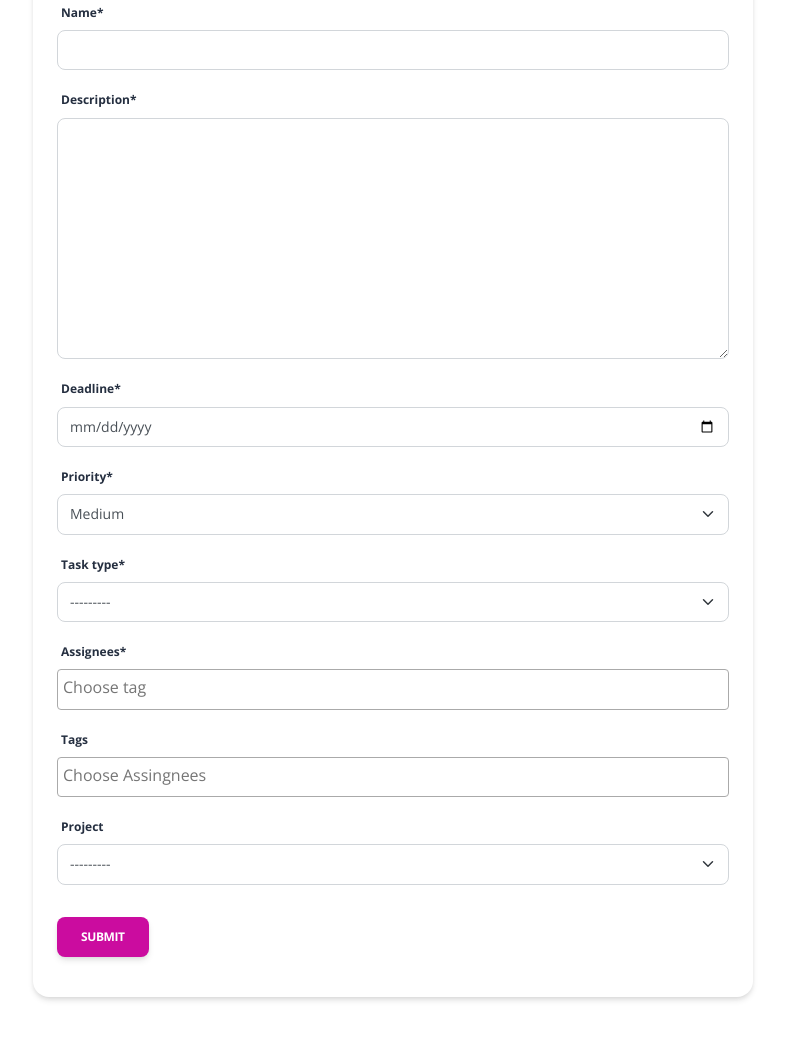
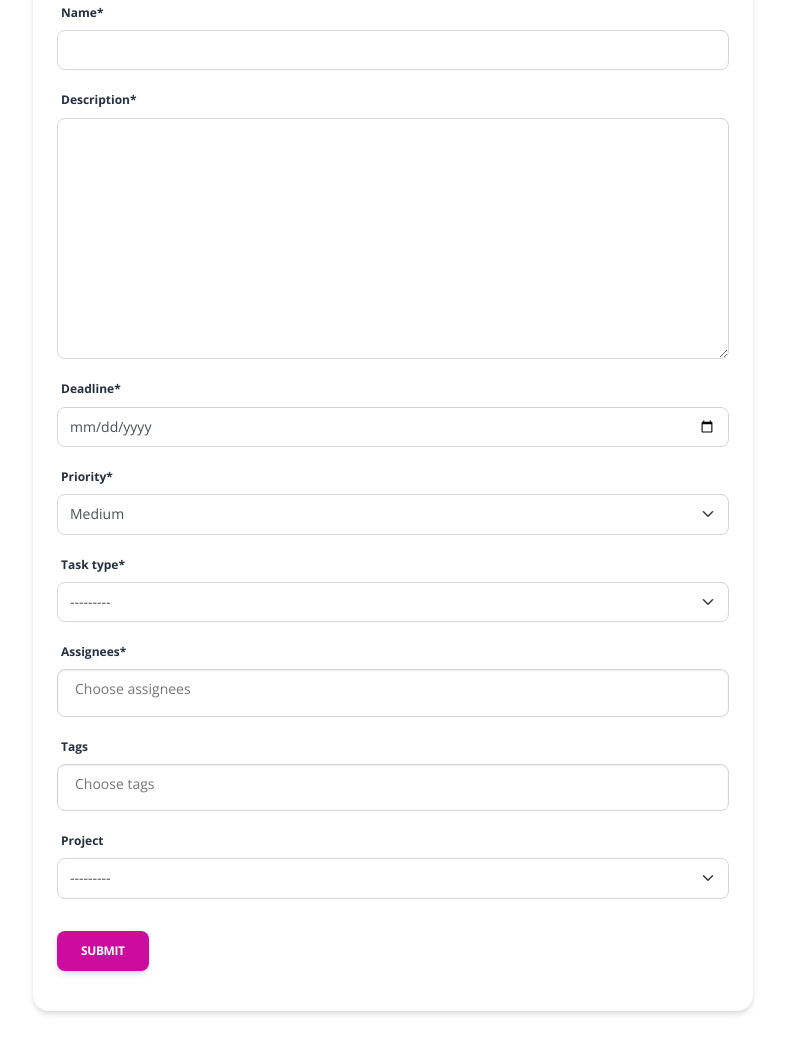
Before and after one commit to Psychox1k/task_forge, a Django app: page /tasks/create/ in a window 1280 px wide. Shown: the part 227-1278 px from the top of the page, without its empty margins (247-1032 px from the left). Run offline with Django 5.2, Linux system fonts and the light colour scheme; the visitor is signed in with stand-in values (Sample User, id 1); data comes from the database, SQL or seed files in the repository; data that the repository does not hold is empty; some libraries are stand-ins or nearby versions.

Commit message:
style(forms, select2): fix style issues in team, task, project forms and add custom CSS/JS for select2

```diff
--- a/static/assets/css/select2-custom.css
+++ b/static/assets/css/select2-custom.css
@@ -0,0 +1,163 @@
+    /* Финальные стили для Select2 */
+    .select2-container {
+      width: 100% !important;
+    }
+
+    /* Основной контейнер выбора */
+    .select2-container--default .select2-selection--multiple {
+      background-color: #fff !important;
+      border: 1px solid #d2d6da !important;
+      border-radius: 0.5rem !important;
+      cursor: text !important;
+      min-height: 2.5rem !important;
+      padding: 0.375rem 0.75rem !important;
+      box-shadow: inset 0 1px 2px rgba(0, 0, 0, 0.075) !important;
+      transition: border-color 0.15s ease-in-out, box-shadow 0.15s ease-in-out !important;
+    }
+
+    /* Фокус */
+    .select2-container--default.select2-container--focus .select2-selection--multiple {
+      border-color: #0c1ccb !important;
+      outline: 0 !important;
+      box-shadow: 0 0 0 0.2rem rgba(12, 66, 203, 0.25) !important;
+    }
+
+    /* Выбранные элементы (таги) */
+    .select2-container--default .select2-selection--multiple .select2-selection__choice {
+      background-color: #1e40e9 !important;
+      border: 1px solid #1e39e9 !important;
+      border-radius: 0.375rem !important;
+      color: #fff !important;
+      font-size: 0.875rem !important;
+      font-weight: 500 !important;
+      line-height: 1.25rem !important;
+      margin: 0.125rem 0.25rem 0.125rem 0 !important;
+      padding: 0.375rem 0.75rem !important;
+      display: inline-flex !important;
+      align-items: center !important;
+    }
+
+    /* Кнопка удаления в тагах */
+    .select2-container--default .select2-selection--multiple .select2-selection__choice__remove {
+      color: rgba(255, 255, 255, 0.8) !important;
+      cursor: pointer !important;
+      display: inline-block !important;
+      font-weight: bold !important;
+      margin-right: 0.375rem !important;
+      margin-left: 0 !important;
+      font-size: 16px !important;
+      line-height: 1 !important;
+      border: none !important;
+      background: none !important;
+      padding: 0 !important;
+    }
+
+    .select2-container--default .select2-selection--multiple .select2-selection__choice__remove:hover {
+      color: #fff !important;
+      background-color: rgba(255, 255, 255, 0.2) !important;
+      border-radius: 50% !important;
+    }
+
+    /* Поле поиска внутри селекта */
+    .select2-container--default .select2-search--inline .select2-search__field {
+      background: transparent !important;
+      border: none !important;
+      outline: 0 !important;
+      box-shadow: none !important;
+      -webkit-appearance: textfield !important;
+      font-size: 0.875rem !important;
+      line-height: 1.25rem !important;
+      min-width: 5rem !important;
+      padding: 0 !important;
+      margin: 0.125rem 0 !important;
+      height: auto !important;
+    }
+
+    /* Dropdown */
+    .select2-dropdown {
+      background-color: #fff !important;
+      border: 1px solid #d2d6da !important;
+      border-radius: 0.5rem !important;
+      box-shadow: 0 0.5rem 1rem rgba(0, 0, 0, 0.15) !important;
+      z-index: 1051 !important;
+    }
+
+    /* Поиск в dropdown */
+    .select2-container--default .select2-search--dropdown .select2-search__field {
+      background-color: #fff !important;
+      border: 1px solid #d2d6da !important;
+      border-radius: 0.375rem !important;
+      color: #495057 !important;
+      font-size: 0.875rem !important;
+      line-height: 1.5 !important;
+      padding: 0.375rem 0.75rem !important;
+      width: 100% !important;
+      box-sizing: border-box !important;
+      margin: 0.5rem !important;
+    }
+
+    .select2-container--default .select2-search--dropdown .select2-search__field:focus {
+      border-color: #0c42cb !important;
+      outline: 0 !important;
+      box-shadow: 0 0 0 0.2rem rgba(12, 50, 203, 0.25) !important;
+    }
+
+    /* Результаты */
+    .select2-results {
+      max-height: 200px !important;
+      overflow-y: auto !important;
+      padding: 0.25rem 0 !important;
+    }
+
+    .select2-container--default .select2-results__option {
+      color: #495057 !important;
+      cursor: pointer !important;
+      font-size: 0.875rem !important;
+      line-height: 1.5 !important;
+      padding: 0.5rem 0.75rem !important;
+      transition: background-color 0.15s ease-in-out !important;
+    }
+
+    .select2-container--default .select2-results__option--highlighted[aria-selected] {
+      background-color: #1e65e9 !important;
+      color: #fff !important;
+    }
+
+    .select2-container--default .select2-results__option[aria-selected=true] {
+      background-color: #f8f9fa !important;
+      color: #495057 !important;
+    }
+
+    /* Placeholder */
+    .select2-container--default .select2-selection--multiple .select2-selection__placeholder {
+      color: #6c757d !important;
+      font-size: 0.875rem !important;
+      font-weight: 400 !important;
+      line-height: 1.25rem !important;
+      margin-top: 0.125rem !important;
+      float: none !important;
+    }
+
+    /* Скрыть стрелку */
+    .select2-container--default .select2-selection--multiple .select2-selection__arrow {
+      display: none !important;
+    }
+
+    /* Убираем margin у последнего тага */
+    .select2-container--default .select2-selection--multiple .select2-selection__choice:last-child {
+      margin-right: 0 !important;
+    }
+
+    /* Адаптив */
+    @media (max-width: 576px) {
+      .select2-container--default .select2-selection--multiple {
+        min-height: 2.25rem !important;
+        padding: 0.25rem 0.5rem !important;
+      }
+
+      .select2-container--default .select2-selection--multiple .select2-selection__choice {
+        font-size: 0.75rem !important;
+        padding: 0.25rem 0.5rem !important;
+        margin: 0.0625rem 0.125rem 0.0625rem 0 !important;
+      }
+    }
--- a/static/assets/js/additional/select2.js
+++ b/static/assets/js/additional/select2.js
@@ -0,0 +1,11 @@
+ $(document).ready(function() {
+      $('.select2').select2({
+        theme: 'default',
+        width: '100%',
+        placeholder: function() {
+          return $(this).data('placeholder') || 'Choose options...';
+        },
+        allowClear: false,
+        closeOnSelect: false
+      });
+    });
--- a/tasks/forms.py
+++ b/tasks/forms.py
@@ -23,7 +23,14 @@ class CustomLoginForm(AuthenticationForm):
 class TeamForm(forms.ModelForm):
     members = forms.ModelMultipleChoiceField(
         queryset=Worker.objects.all(),
-        widget=forms.CheckboxSelectMultiple,
+        required=True,
+        widget=forms.SelectMultiple(
+            attrs={
+                "class": "select2",
+                "style": "width: 100%",
+                "data-placeholder": "Choose Members"
+            }
+        )
     )
 
     lead = forms.ModelChoiceField(
@@ -51,9 +58,15 @@ class TeamForm(forms.ModelForm):
 
 class ProjectForm(forms.ModelForm):
     teams = forms.ModelMultipleChoiceField(
-        queryset=Team.objects.all(),
-        widget=forms.CheckboxSelectMultiple,
-        required=False
+        queryset=Worker.objects.all(),
+        required=True,
+        widget=forms.SelectMultiple(
+            attrs={
+                "class": "select2",
+                "style": "width: 100%",
+                "data-placeholder": "Choose Teams"
+            }
+        )
     )
 
     class Meta:
@@ -81,23 +94,18 @@ class TaskForm(forms.ModelForm):
     tags = forms.ModelMultipleChoiceField(
         queryset=Tag.objects.all(),
         required=False,
-        widget=forms.SelectMultiple(
-            attrs={
-                "class": "select2",
-                "style": "width: 100%",
-                "data-placeholder": "Choose Assingnees"
-            }
-        )
+        widget=forms.SelectMultiple(attrs={
+            "class": "select2",
+            "data-placeholder": "Choose tags",
+        })
     )
+
     assignees = forms.ModelMultipleChoiceField(
         queryset=Worker.objects.all(),
-        widget=forms.SelectMultiple(
-            attrs={
-                "class": "select2",
-                "style": "width: 100%",
-                "data-placeholder": "Choose tag"
-            }
-        )
+        widget=forms.SelectMultiple(attrs={
+            "class": "select2",
+            "data-placeholder": "Choose assignees",
+        })
     )
 
     class Meta:
--- a/templates/layouts/base-presentation.html
+++ b/templates/layouts/base-presentation.html
@@ -37,17 +37,18 @@ Coded by www.creative-tim.com
   <!-- CSS Files -->
   <link id="pagestyle" href="{{ ASSETS_ROOT }}/css/soft-design-system.css?v=1.0.1" rel="stylesheet" />
 
+
+
+   {% block select2_css %}{% endblock select2_css %}
   <!-- Specific CSS goes HERE -->
   {% block stylesheets %}
 
     <link href="https://cdn.jsdelivr.net/npm/select2@4.1.0-rc.0/dist/css/select2.min.css" rel="stylesheet" />
-{#    <link href="https://cdn.jsdelivr.net/npm/bootstrap@5.0.2/dist/css/bootstrap.min.css" rel="stylesheet">#}
+    <link href="{{ ASSETS_ROOT }}/css/select2-custom.css" rel="stylesheet" />
   {% endblock stylesheets %}
 
 
-  {% block extrahead %}
-  {{ form.media }}
-{% endblock %}
+
 
 
 </head>
@@ -69,13 +70,14 @@ Coded by www.creative-tim.com
 {#    <script src="https://stackpath.bootstrapcdn.com/bootstrap/5.1.0/js/bootstrap.min.js"></script>#}
 {##}
 {#  #}
-
-  <!-- Specific JS goes HERE -->
-  {% block javascripts %}
-    <script src="https://code.jquery.com/jquery-3.6.0.min.js"></script>
+ <script src="https://code.jquery.com/jquery-3.6.0.min.js"></script>
     <script src="https://cdn.jsdelivr.net/npm/select2@4.1.0-rc.0/dist/js/select2.min.js"></script>
 
-  {% endblock javascripts %}
+    <!-- 2. ПОТОМ кастомные скрипты -->
+    {% block select2_js %}{% endblock select2_js %}
+
+    <!-- 3. ПОТОМ page-specific скрипты -->
+    {% block javascripts %}{% endblock javascripts %}
 
 </body>
 </html>
--- a/templates/tasks/task_form.html
+++ b/templates/tasks/task_form.html
@@ -1,13 +1,11 @@
 {% extends 'layouts/base-presentation.html' %}
 
 {% load crispy_forms_filters %}
+{% load static %}
 
-{% block extrahead %}
-  {{ form.media }}
-  <!-- Select2 CSS -->
-  <link href="https://cdn.jsdelivr.net/npm/select2@4.1.0-rc.0/dist/css/select2.min.css" rel="stylesheet" />
-  <link href="https://cdn.jsdelivr.net/npm/@ttskch/select2-bootstrap4-theme@1.5.2/dist/select2-bootstrap4.min.css" rel="stylesheet" />
-{% endblock %}
+{% block select2_css %}
+  <link href="{% static 'assets/css/select2-theme.css' %}" rel="stylesheet" />
+{% endblock select2_css %}
 
 {% block content %}
 <div class="container my-5">
@@ -28,16 +26,9 @@
     </div>
   </div>
 </div>
+
 {% endblock %}
-{% block javascripts %}
-   {{ block.super }}
 
-  <script>
-    $(document).ready(function () {
-      $('.select2').select2({
-
-        width: '100%'
-      });
-    });
-  </script>
-{% endblock %}
+{% block select2_js %}
+  <script src="{% static 'assets/js/additional/select2.js' %}"></script>
+{% endblock select2_js %}
```
Also changed, not shown: templates/tasks/project_form.html (+6 -1 lines), templates/tasks/team_form.html (+10 -0 lines).
